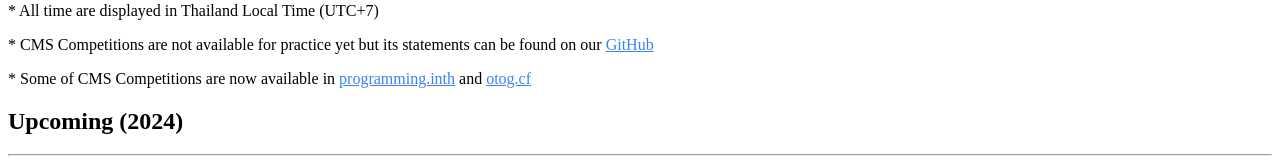
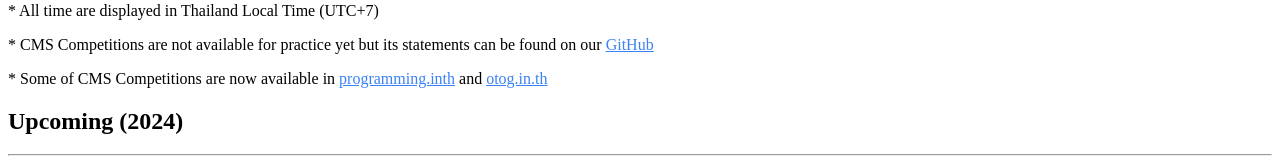
Before and after one commit to crackncode-th/crackncode.org, a SvelteKit app: page /competitions in a window 1280 px wide. Shown: the part 289-449 px from the top of the page. Built offline with nearby package versions, Linux system fonts and the light colour scheme; a web font is replaced by a local one.

Commit message:
change otog.cf to otog.in.th (#26)
* Update competitions.ts

* change otog.cf to otog.in.th

```diff
--- a/src/routes/competitions/+page.svelte
+++ b/src/routes/competitions/+page.svelte
@@ -32,7 +32,7 @@
       * Some of CMS Competitions are now available in
       <Link href="https://programming.in.th" blue>programming.inth</Link>
       and
-      <Link href="https://otog.cf" blue>otog.cf</Link>
+      <Link href="https://otog.in.th" blue>otog.in.th</Link>
     </p>
   </FloatIn>
 
```
